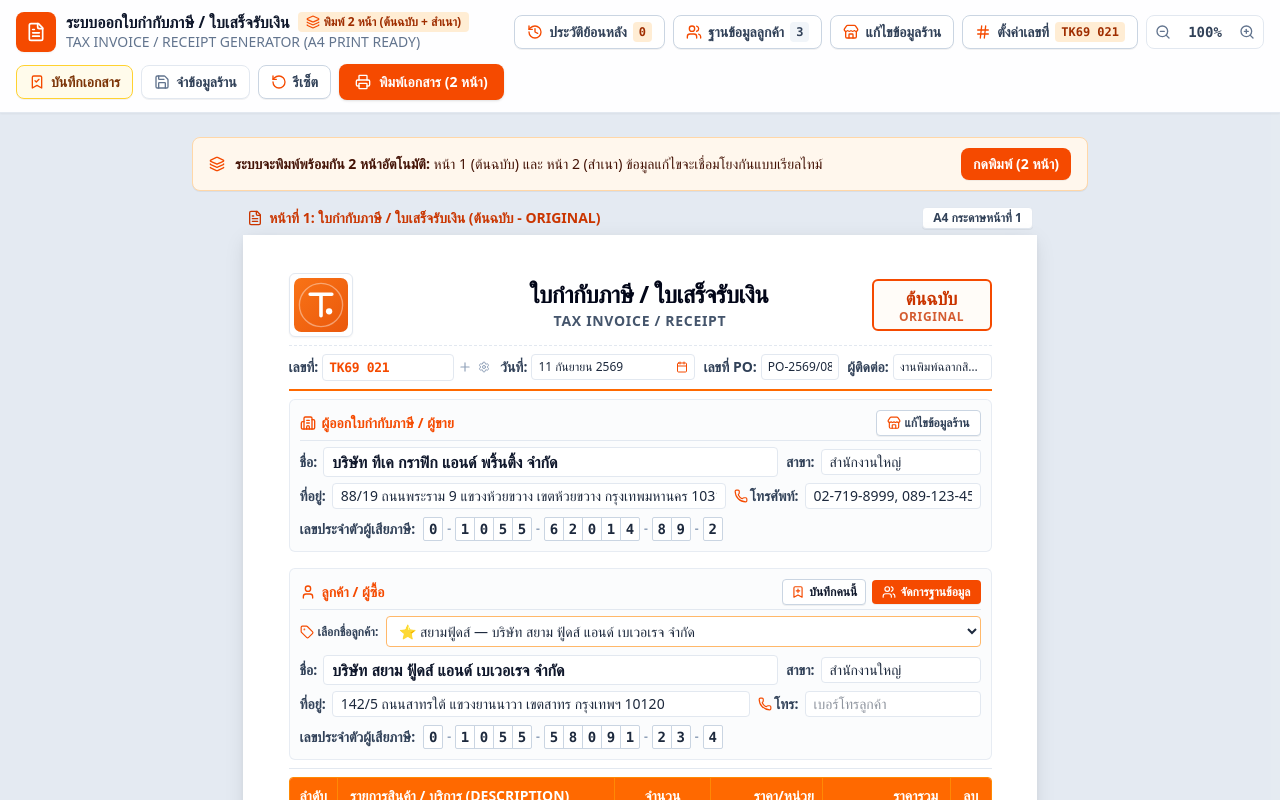
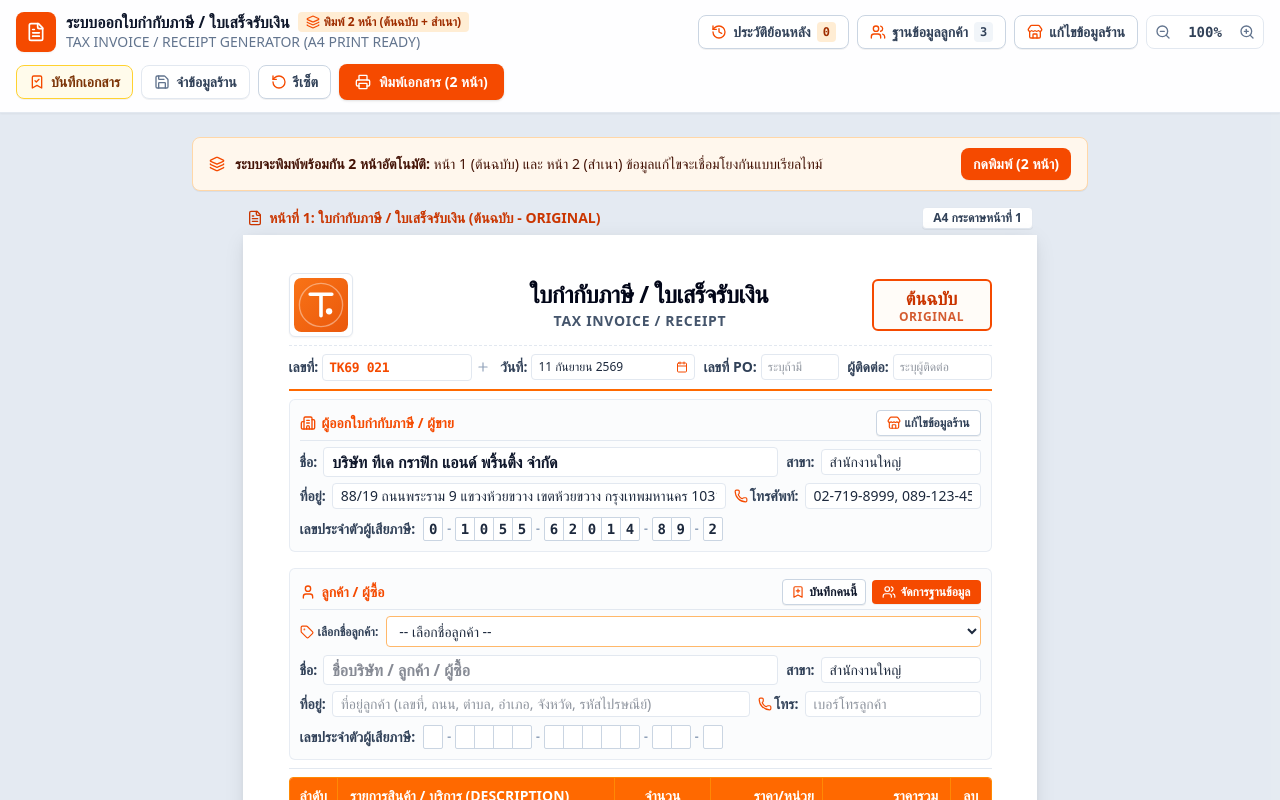
Before and after one commit to aamacam1-cell/Tony-Bill, a React (Vite) app: page / in a window 1280 px wide. Shown: the top 800 px of the page. Built offline with nearby package versions, Linux system fonts and the light colour scheme.

Commit message:
feat(invoice): enable manual invoice number input
Remove the dedicated settings modal and allow users to enter invoice numbers directly in the paper view. The app now persists the last entered invoice number for convenience.

```diff
--- a/src/App.tsx
+++ b/src/App.tsx
@@ -12,6 +12,7 @@
   DEFAULT_ISSUER,
   INITIAL_CUSTOMER,
   INITIAL_META,
+  INITIAL_ITEMS,
   SAMPLE_ITEMS,
   loadSavedIssuer,
   saveIssuerAsDefault,
@@ -21,6 +22,8 @@
   getLastSavedOrPrintedInvoiceNo,
   setLastSavedOrPrintedInvoiceNo,
   getDefaultInvoiceNumber,
+  getLastUserInvoiceNo,
+  saveLastUserInvoiceNo,
 } from './utils/invoiceDefaults';
 import { loadCustomerProfiles, saveOrUpdateCustomerProfile } from './utils/customerDb';
 import { loadInvoiceHistory } from './utils/historyDb';
@@ -32,7 +35,6 @@
 import { CustomerModal } from './components/CustomerModal';
 import { IssuerModal } from './components/IssuerModal';
 import { HistoryModal } from './components/HistoryModal';
-import { InvoiceNoSettingsModal } from './components/InvoiceNoSettingsModal';
 import { FileText, Layers, CheckCircle2, Info, RotateCcw, Undo2, X, BookmarkCheck } from 'lucide-react';
 
 export default function App() {
@@ -41,12 +43,12 @@
   const [lastSavedOrPrintedNo, setLastSavedOrPrintedNo] = useState<string>(() => {
     return getLastSavedOrPrintedInvoiceNo() || '';
   });
-  const [isInvoiceNoModalOpen, setIsInvoiceNoModalOpen] = useState(false);
   const [meta, setMeta] = useState<InvoiceMeta>(() => {
-    const defaultNo = getDefaultInvoiceNumber();
+    const savedUserNo = getLastUserInvoiceNo();
+    const defaultNo = savedUserNo || getDefaultInvoiceNumber() || INITIAL_META.invoiceNo;
     const initial: InvoiceMeta = {
       ...INITIAL_META,
-      invoiceNo: defaultNo || INITIAL_META.invoiceNo,
+      invoiceNo: defaultNo,
     };
     try {
       const savedCashier = localStorage.getItem('tk_invoice_cashier_name');
@@ -58,7 +60,7 @@
     }
     return initial;
   });
-  const [items, setItems] = useState<InvoiceItem[]>(SAMPLE_ITEMS);
+  const [items, setItems] = useState<InvoiceItem[]>(INITIAL_ITEMS);
   const [vatMode, setVatMode] = useState<VatMode>('ADD_VAT');
   const [zoom, setZoom] = useState<number>(1.0);
 
@@ -68,6 +70,13 @@
         localStorage.setItem('tk_invoice_cashier_name', newMeta.cashierName);
       } catch {
         // ignore
+      }
+    }
+    if (newMeta.invoiceNo !== meta.invoiceNo) {
+      if (newMeta.invoiceNo && newMeta.invoiceNo.trim()) {
+        saveLastUserInvoiceNo(newMeta.invoiceNo);
+        setLastSavedOrPrintedInvoiceNo(newMeta.invoiceNo);
+        setLastSavedOrPrintedNo(newMeta.invoiceNo);
       }
     }
     setMeta(newMeta);
@@ -129,6 +138,7 @@
   // Handle printing (both pages)
   const handlePrint = () => {
     const currentNo = meta.invoiceNo || 'TK-UNNAMED';
+    saveLastUserInvoiceNo(currentNo);
     setLastSavedOrPrintedInvoiceNo(currentNo);
     setLastSavedOrPrintedNo(currentNo);
 
@@ -144,6 +154,7 @@
     ).length;
 
     const currentNo = meta.invoiceNo || 'TK-UNNAMED';
+    saveLastUserInvoiceNo(currentNo);
     setLastSavedOrPrintedInvoiceNo(currentNo);
     setLastSavedOrPrintedNo(currentNo);
 
@@ -180,6 +191,7 @@
 
   // Load a saved invoice record back into the editor
   const handleLoadInvoiceFromHistory = (record: SavedInvoiceRecord) => {
+    saveLastUserInvoiceNo(record.invoiceNo);
     setLastSavedOrPrintedInvoiceNo(record.invoiceNo);
     setLastSavedOrPrintedNo(record.invoiceNo);
 
@@ -276,7 +288,11 @@
 
   const handleReset = () => {
     const todayISO = getTodayISODate();
-    const keptInvoiceNo = lastSavedOrPrintedNo || meta.invoiceNo;
+    // ถ้ามีค่าเดิมอยู่แล้ว ก็ไม่ต้องลบออก ให้บันทึก จำค่าล่าสุดที่ผู้ใช้ได้แก้ไขไว้ เพื่อใช้ในครั้งต่อไป
+    const keptInvoiceNo = meta.invoiceNo || getLastUserInvoiceNo() || lastSavedOrPrintedNo || getDefaultInvoiceNumber();
+    saveLastUserInvoiceNo(keptInvoiceNo);
+    setLastSavedOrPrintedInvoiceNo(keptInvoiceNo);
+    setLastSavedOrPrintedNo(keptInvoiceNo);
 
     // Store previous data in case user wants to undo
     setResetNotification({
@@ -339,6 +355,9 @@
   // Increment invoice number when user explicitly clicks the button
   const handleIncrementInvoiceNo = () => {
     const nextNo = incrementInvoiceNumber(meta.invoiceNo);
+    saveLastUserInvoiceNo(nextNo);
+    setLastSavedOrPrintedInvoiceNo(nextNo);
+    setLastSavedOrPrintedNo(nextNo);
     setMeta((prev) => ({ ...prev, invoiceNo: nextNo }));
     setSaveToast({
       message: `ปรับเลขที่ใบกำกับเป็น ${nextNo} เรียบร้อยแล้ว`,
@@ -352,6 +371,9 @@
   };
 
   const handleApplyInvoiceNo = (newNo: string) => {
+    saveLastUserInvoiceNo(newNo);
+    setLastSavedOrPrintedInvoiceNo(newNo);
+    setLastSavedOrPrintedNo(newNo);
     setMeta((prev) => ({ ...prev, invoiceNo: newNo }));
     setSaveToast({
       message: `ปรับเลขที่ใบกำกับเป็น ${newNo} แล้ว`,
@@ -375,8 +397,6 @@
         isInvoiceSaved={historyRecords.some((r) => r.invoiceNo.trim() === meta.invoiceNo.trim())}
         zoom={zoom}
         onZoomChange={setZoom}
-        onOpenInvoiceNoModal={() => setIsInvoiceNoModalOpen(true)}
-        currentInvoiceNo={meta.invoiceNo}
       />
 
       {/* Main Workspace / A4 Sheet View */}
@@ -437,7 +457,6 @@
               calcResult={calcResult}
               onRegenerateInvoiceNo={handleRegenerateInvoiceNo}
               onIncrementInvoiceNo={handleIncrementInvoiceNo}
-              onOpenInvoiceNoSettings={() => setIsInvoiceNoModalOpen(true)}
               customers={customers}
               onSelectCustomer={handleSelectCustomer}
               onOpenCustomerModal={() => setIsCustomerModalOpen(true)}
@@ -484,7 +503,6 @@
               calcResult={calcResult}
               onRegenerateInvoiceNo={handleRegenerateInvoiceNo}
               onIncrementInvoiceNo={handleIncrementInvoiceNo}
-              onOpenInvoiceNoSettings={() => setIsInvoiceNoModalOpen(true)}
               customers={customers}
               onSelectCustomer={handleSelectCustomer}
               onOpenCustomerModal={() => setIsCustomerModalOpen(true)}
@@ -494,16 +512,6 @@
           </section>
         </div>
       </main>
-
-      {/* Invoice Number Settings Modal */}
-      <InvoiceNoSettingsModal
-        isOpen={isInvoiceNoModalOpen}
-        onClose={() => setIsInvoiceNoModalOpen(false)}
-        currentInvoiceNo={meta.invoiceNo}
-        lastSavedOrPrintedNo={lastSavedOrPrintedNo}
-        onApplyInvoiceNo={handleApplyInvoiceNo}
-        onIncrementInvoiceNo={handleIncrementInvoiceNo}
-      />
 
       {/* Customer Database Modal */}
       <CustomerModal
--- a/src/components/InvoicePaper.tsx
+++ b/src/components/InvoicePaper.tsx
@@ -234,7 +234,7 @@
 
           {/* Under Header: Compact Meta Fields Grid (เลขที่, วันที่, PO, ผู้ติดต่อ) */}
           <div className="mt-2 pt-2 border-t border-dashed border-slate-200 grid grid-cols-2 sm:grid-cols-[1.2fr_1.15fr_0.8fr_0.85fr] gap-2 text-xs sm:text-sm">
-            {/* เลขที่ใบกำกับ: ปรับขนาดตัวอักษรและระยะเว้นวรรคให้ตัวเลขทุกหลักแสดงครบถ้วน ไม่ตกขอบ */}
+            {/* เลขที่ใบกำกับ: ให้ผู้ใช้ใส่ค่าเอง และจำค่าล่าสุดที่ผู้ใช้แก้ไขไว้ */}
             <div className="flex items-center gap-1 min-w-0">
               <span className="font-semibold text-slate-700 whitespace-nowrap text-xs sm:text-sm shrink-0">
                 เลขที่:
@@ -244,36 +244,18 @@
                   type="text"
                   value={meta.invoiceNo}
                   onChange={(e) => updateMeta('invoiceNo', e.target.value)}
-                  placeholder="เช่น TK69 021"
-                  title={meta.invoiceNo}
+                  placeholder="ระบุเลขที่ใบกำกับ"
+                  title={meta.invoiceNo ? `เลขที่: ${meta.invoiceNo}` : 'คลิกเพื่อระบุเลขที่ใบกำกับภาษี'}
                   className="font-bold text-orange-600 print:text-black px-1.5 py-1 rounded border border-slate-200 focus:border-orange-400 focus:bg-orange-50/50 w-full min-w-0 focus:outline-none text-xs sm:text-[13px] font-mono tracking-tight"
                 />
-                <button
-                  type="button"
-                  onClick={onIncrementInvoiceNo || onRegenerateInvoiceNo}
-                  className="no-print p-0.5 rounded hover:bg-orange-50 text-slate-400 hover:text-orange-600 transition-colors shrink-0 cursor-pointer"
-                  title="เพิ่มเลขที่บิลถัดไป (+1)"
-                >
-                  <Plus className="w-3.5 h-3.5" />
-                </button>
-                {onOpenInvoiceNoSettings && (
+                {onIncrementInvoiceNo && (
                   <button
                     type="button"
-                    onClick={onOpenInvoiceNoSettings}
-                    className="no-print p-0.5 rounded hover:bg-slate-100 text-slate-400 hover:text-orange-600 transition-colors shrink-0 cursor-pointer"
-                    title="ตั้งค่าเลขที่เริ่มต้น"
+                    onClick={onIncrementInvoiceNo}
+                    className="no-print p-0.5 rounded hover:bg-orange-50 text-slate-400 hover:text-orange-600 transition-colors shrink-0 cursor-pointer"
+                    title="เพิ่มเลขที่บิลถัดไป (+1)"
                   >
-                    <Settings className="w-3 h-3" />
-                  </button>
-                )}
-                {!onOpenInvoiceNoSettings && (
-                  <button
-                    type="button"
-                    onClick={onRegenerateInvoiceNo}
-                    className="no-print p-0.5 rounded hover:bg-slate-100 text-slate-400 hover:text-orange-600 transition-colors shrink-0 cursor-pointer"
-                    title="สร้างเลขที่ใบกำกับอัตโนมัติ"
-                  >
-                    <RefreshCw className="w-3 h-3" />
+                    <Plus className="w-3.5 h-3.5" />
                   </button>
                 )}
               </div>
--- a/src/components/Toolbar.tsx
+++ b/src/components/Toolbar.tsx
@@ -124,24 +124,6 @@
             <span>แก้ไขข้อมูลร้าน</span>
           </button>
 
-          {/* Invoice Number Settings Button */}
-          {onOpenInvoiceNoModal && (
-            <button
-              type="button"
-              onClick={onOpenInvoiceNoModal}
-              className="inline-flex items-center gap-1.5 px-3 py-1.5 rounded-lg border border-slate-300 bg-white hover:bg-orange-50 hover:border-orange-400 hover:text-orange-700 text-xs sm:text-sm font-semibold text-slate-700 transition-colors shadow-2xs cursor-pointer"
-              title="ตั้งค่าเลขที่ใบกำกับภาษีเริ่มต้น และจัดการรูปแบบเลขที่"
-            >
-              <Hash className="w-4 h-4 text-orange-600" />
-              <span>ตั้งค่าเลขที่</span>
-              {currentInvoiceNo && (
-                <span className="hidden sm:inline-block text-xs bg-orange-100 text-orange-800 font-mono px-1.5 py-0.5 rounded font-bold">
-                  {currentInvoiceNo}
-                </span>
-              )}
-            </button>
-          )}
-
           {/* Zoom controls for desktop preview */}
           <div className="hidden lg:inline-flex items-center gap-1.5 border border-slate-200 rounded-lg p-1 bg-white text-xs sm:text-sm">
             <button
--- a/src/utils/invoiceDefaults.ts
+++ b/src/utils/invoiceDefaults.ts
@@ -27,11 +27,22 @@
   logoUrl: DEFAULT_LOGO_SVG,
 };
 
-export const INITIAL_CUSTOMER: CustomerInfo = {
+export const SAMPLE_CUSTOMER: CustomerInfo = {
   name: 'บริษัท สยาม ฟู้ดส์ แอนด์ เบเวอเรจ จำกัด',
   contact: 'คุณวิภาวรรณ ศิริชัยพาณิชย์ (แผนกจัดซื้อ)',
   address: '142/5 ถนนสาทรใต้ แขวงยานนาวา เขตสาทร กรุงเทพฯ 10120',
   taxId: '0105558091234',
+  branch: 'สำนักงานใหญ่',
+  deliveryDate: getTodayISODate(),
+};
+
+export const INITIAL_CUSTOMER: CustomerInfo = {
+  alias: '',
+  name: '',
+  contact: '',
+  phone: '',
+  address: '',
+  taxId: '',
   branch: 'สำนักงานใหญ่',
   deliveryDate: getTodayISODate(),
 };
@@ -45,14 +56,24 @@
 export const INITIAL_META: InvoiceMeta = {
   docType: 'ORIGINAL',
   invoiceNo: generateInvoiceNumber(21),
-  poNo: 'PO-2569/0812',
-  jobName: 'งานพิมพ์ฉลากสินค้าและสติ๊กเกอร์บรรจุภัณฑ์',
+  poNo: '',
+  jobName: '',
   docDate: getTodayISODate(),
   receiverName: '',
   receiverDate: formatThaiDate(getTodayISODate()),
   cashierName: 'สมใจ จิตรเพียร',
   cashierDate: formatThaiDate(getTodayISODate()),
 };
+
+export const INITIAL_ITEMS: InvoiceItem[] = [
+  {
+    id: '1',
+    description: '',
+    quantity: 0,
+    unitPrice: 0,
+    amount: 0,
+  },
+];
 
 export const SAMPLE_ITEMS: InvoiceItem[] = [
   {
@@ -89,6 +110,26 @@
 const LOCAL_STORAGE_COUNTER_KEY = 'tk_invoice_counter_v1';
 export const LOCAL_STORAGE_INVOICE_SETTINGS_KEY = 'tk_invoice_number_settings_v1';
 export const LOCAL_STORAGE_LAST_SAVED_PRINTED_KEY = 'tk_invoice_last_saved_or_printed_v1';
+export const LOCAL_STORAGE_LAST_USER_INVOICE_NO_KEY = 'tk_invoice_last_user_invoice_no_v1';
+
+export function getLastUserInvoiceNo(): string | null {
+  try {
+    const val = localStorage.getItem(LOCAL_STORAGE_LAST_USER_INVOICE_NO_KEY);
+    return val && val.trim() ? val.trim() : null;
+  } catch {
+    return null;
+  }
+}
+
+export function saveLastUserInvoiceNo(invoiceNo: string): void {
+  try {
+    if (invoiceNo && invoiceNo.trim()) {
+      localStorage.setItem(LOCAL_STORAGE_LAST_USER_INVOICE_NO_KEY, invoiceNo.trim());
+    }
+  } catch {
+    // ignore
+  }
+}
 
 export interface InvoiceNumberSettings {
   prefix: string; // e.g. "TK"
@@ -140,6 +181,14 @@
 }
 
 export function getDefaultInvoiceNumber(): string {
+  const lastUserNo = getLastUserInvoiceNo();
+  if (lastUserNo) {
+    return lastUserNo;
+  }
+  const lastSavedOrPrinted = getLastSavedOrPrintedInvoiceNo();
+  if (lastSavedOrPrinted) {
+    return lastSavedOrPrinted;
+  }
   const settings = loadInvoiceNumberSettings();
   return formatInvoiceNumberFromSettings(settings);
 }
```
